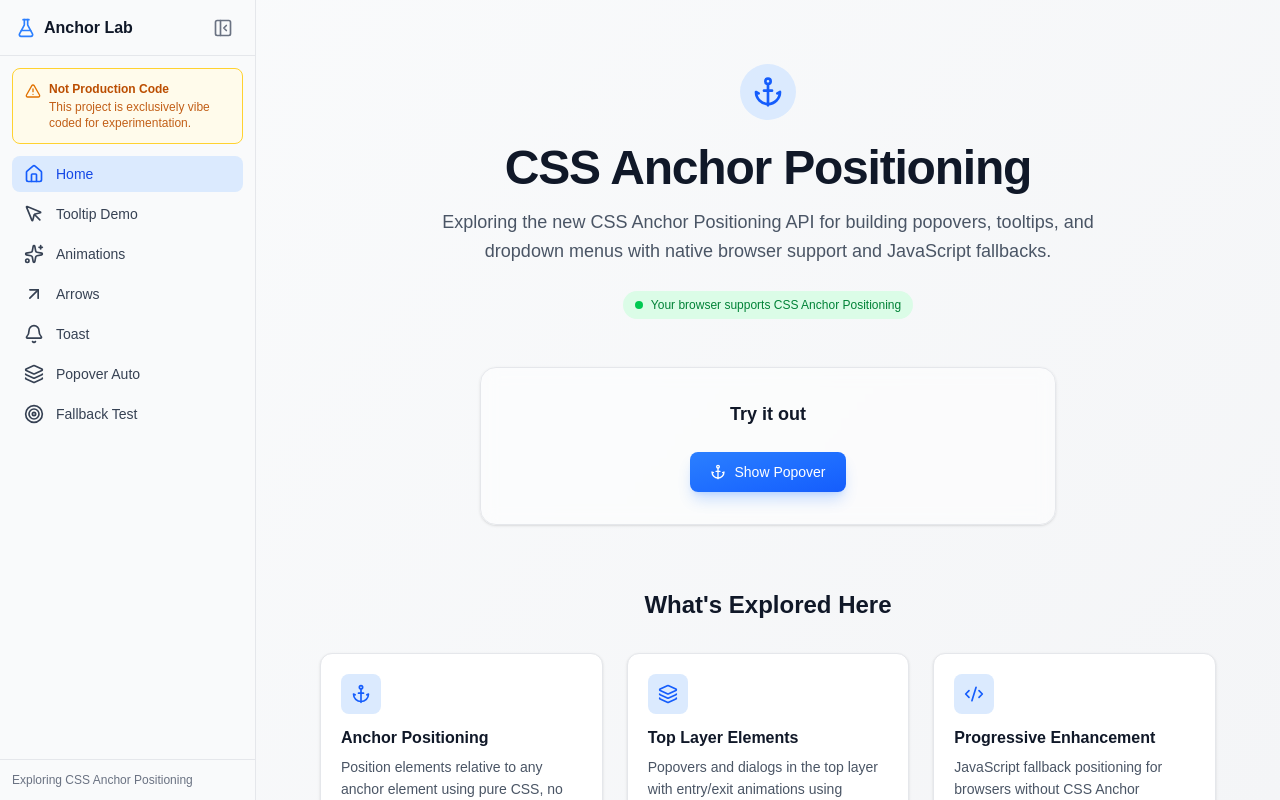
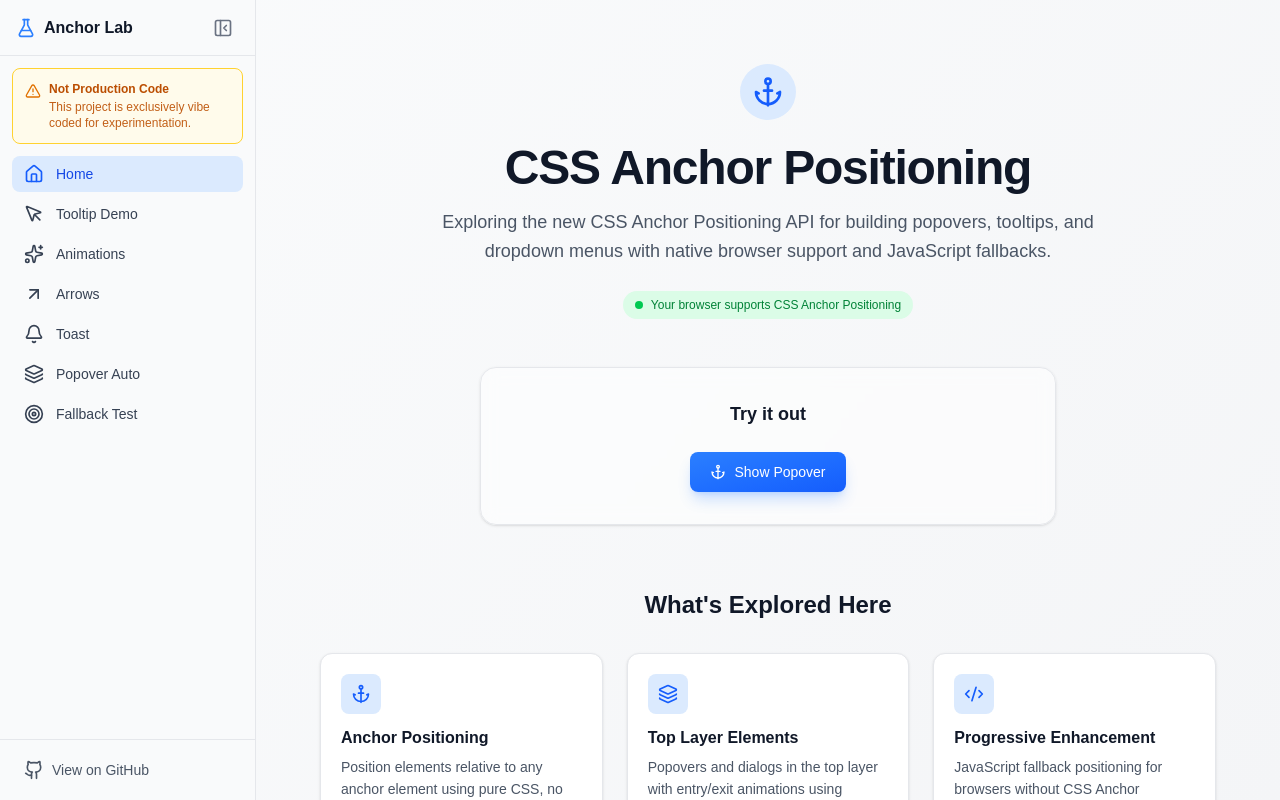
Before and after one commit to alexreardon/anchor-position-fallback-test, a Next.js app: page / in a window 1280 px wide. Built offline with nearby package versions, Linux system fonts and the light colour scheme.

Commit message:
adding github link

```diff
--- a/src/components/sidebar.tsx
+++ b/src/components/sidebar.tsx
@@ -15,6 +15,7 @@ import {
   FlaskConical,
   Bell,
   Layers,
+  Github,
 } from 'lucide-react';
 
 type SidebarContextType = {
@@ -182,13 +183,20 @@ function Sidebar() {
       </nav>
 
       {/* Footer */}
-      {!isCollapsed && (
-        <div className="border-t border-gray-200 p-3 dark:border-gray-800">
-          <p className="text-xs text-gray-500 dark:text-gray-400">
-            Exploring CSS Anchor Positioning
-          </p>
-        </div>
-      )}
+      <div className="border-t border-gray-200 p-3 dark:border-gray-800">
+        <a
+          href="https://github.com/alexreardon/anchor-position-fallback-test"
+          target="_blank"
+          rel="noopener noreferrer"
+          className={`flex items-center gap-2 rounded-lg px-3 py-2 text-gray-600 transition-colors hover:bg-gray-200 hover:text-gray-900 dark:text-gray-400 dark:hover:bg-gray-800 dark:hover:text-gray-100 ${
+            isCollapsed ? 'justify-center' : ''
+          }`}
+          title={isCollapsed ? 'View on GitHub' : undefined}
+        >
+          <Github className="h-5 w-5" />
+          {!isCollapsed && <span className="text-sm">View on GitHub</span>}
+        </a>
+      </div>
     </aside>
   );
 }
```
